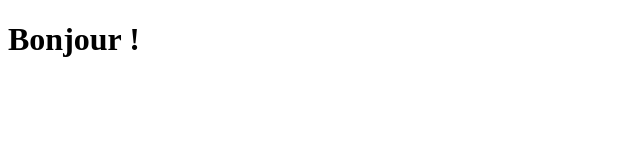
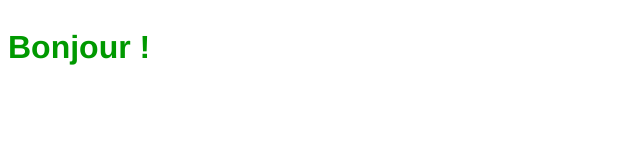
Before and after one commit to ninaParis/hello, a plain HTML site: page index.html in a window 1280 px wide. Shown: the whole page, without its empty margins (0-640 px from the left). Drawn offline with Linux system fonts and the light colour scheme.

Commit message:
Cener the h1

```diff
--- a/index.html
+++ b/index.html
@@ -5,6 +5,20 @@
 	<title>  </title>
 	<meta charset="utf-8">
 </head>
+<style>
+	h1 {
+		position: absolute;
+		top:40;
+		width: 100;
+		font-family: Helvetica;
+		font-size: 100;
+		text-align: center;
+		 color: #090;
+	}
+
+
+
+</style>
 <body>
 	<h1>Bonjour !</h1>
 </body>
```
